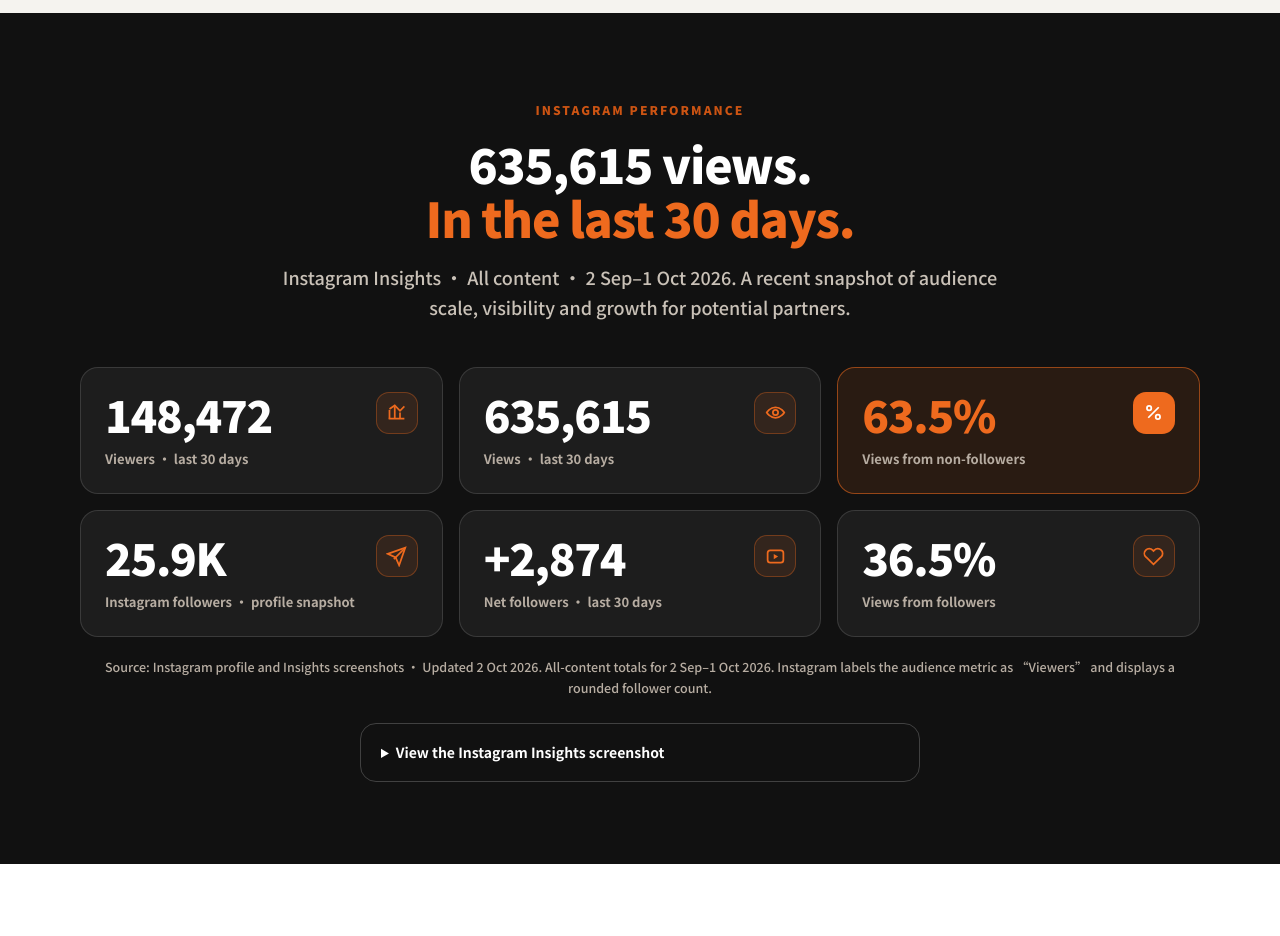
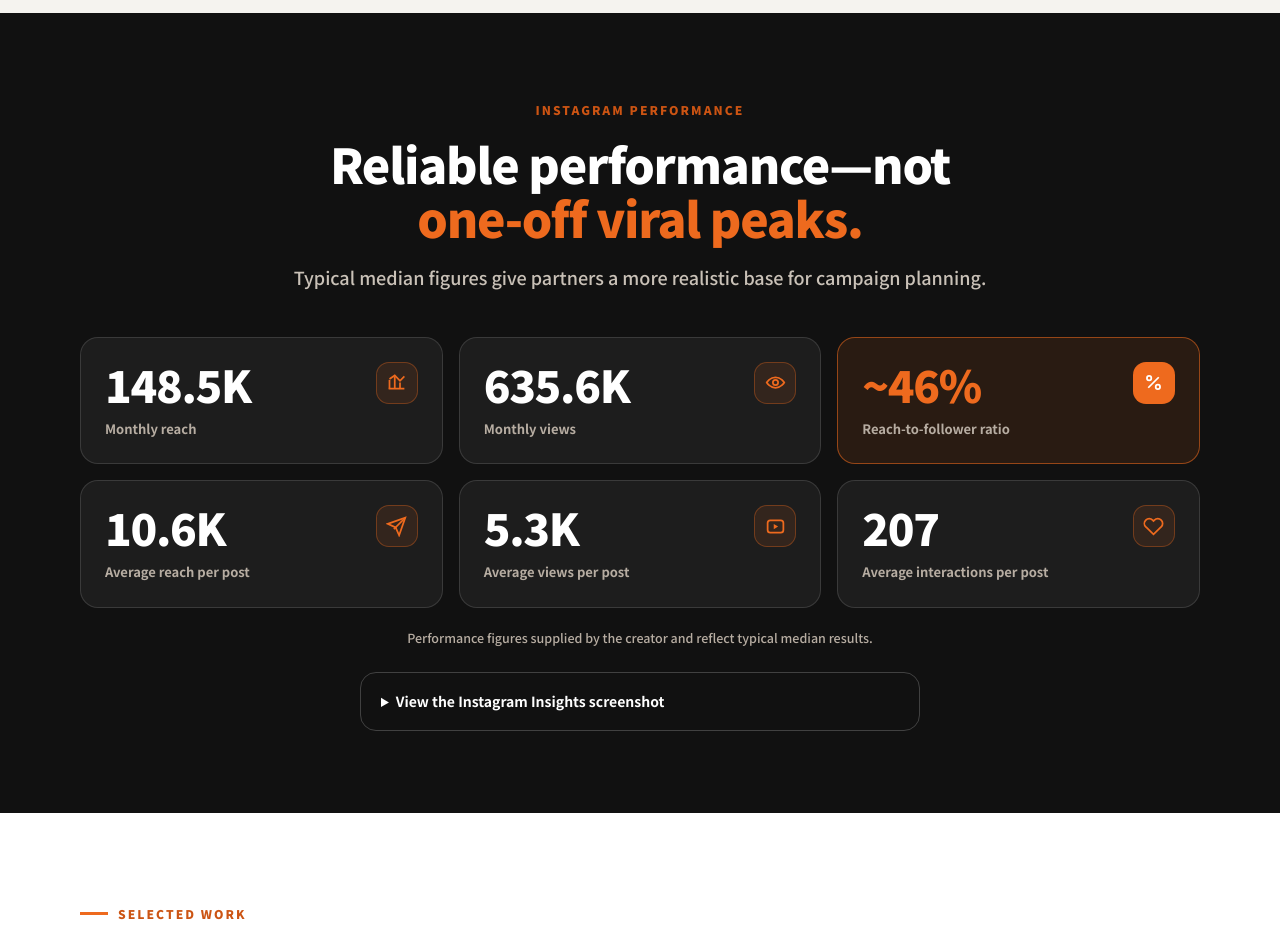
Before and after one commit to ahmoimotivation/ratecard, a plain HTML site: page index.html in a window 1280 px wide. Shown: the part 2480-3416 px from the top of the page. Drawn offline with Linux system fonts and the light colour scheme.

```diff
--- a/index.html
+++ b/index.html
@@ -565,36 +565,36 @@
       <div class="wrap">
         <div class="section-head center">
           <span class="eyebrow">Instagram Performance</span>
-          <h2 class="section-title">635,615 views.<br><span class="accent">In the last 30 days.</span></h2>
-          <p class="section-copy">Instagram Insights · All content · 2 Sep–1 Oct 2026. A recent snapshot of audience scale, visibility and growth for potential partners.</p>
+          <h2 class="section-title">Reliable performance—not<br><span class="accent">one-off viral peaks.</span></h2>
+          <p class="section-copy">Typical median figures give partners a more realistic base for campaign planning.</p>
         </div>
         <div class="metrics">
           <div class="metric">
-            <div class="metric-head"><div class="metric-value">148,472</div><div class="metric-icon" aria-hidden="true"><svg viewBox="0 0 24 24" fill="none" stroke="currentColor" stroke-width="2"><path d="M4 19V9"/><path d="M10 19V5"/><path d="M16 19v-7"/><path d="M3 19h18"/><path d="M4 8l6-4 6 6 5-5"/></svg></div></div>
-            <div class="metric-label">Viewers · last 30 days</div>
+            <div class="metric-head"><div class="metric-value">148.5K</div><div class="metric-icon" aria-hidden="true"><svg viewBox="0 0 24 24" fill="none" stroke="currentColor" stroke-width="2"><path d="M4 19V9"/><path d="M10 19V5"/><path d="M16 19v-7"/><path d="M3 19h18"/><path d="M4 8l6-4 6 6 5-5"/></svg></div></div>
+            <div class="metric-label">Monthly reach</div>
           </div>
           <div class="metric">
-            <div class="metric-head"><div class="metric-value">635,615</div><div class="metric-icon" aria-hidden="true"><svg viewBox="0 0 24 24" fill="none" stroke="currentColor" stroke-width="2"><path d="M2 12s3.5-6 10-6 10 6 10 6-3.5 6-10 6S2 12 2 12z"/><circle cx="12" cy="12" r="3"/></svg></div></div>
-            <div class="metric-label">Views · last 30 days</div>
+            <div class="metric-head"><div class="metric-value">635.6K</div><div class="metric-icon" aria-hidden="true"><svg viewBox="0 0 24 24" fill="none" stroke="currentColor" stroke-width="2"><path d="M2 12s3.5-6 10-6 10 6 10 6-3.5 6-10 6S2 12 2 12z"/><circle cx="12" cy="12" r="3"/></svg></div></div>
+            <div class="metric-label">Monthly views</div>
           </div>
           <div class="metric featured">
-            <div class="metric-head"><div class="metric-value">63.5%</div><div class="metric-icon" aria-hidden="true"><svg viewBox="0 0 24 24" fill="none" stroke="currentColor" stroke-width="2"><path d="M6 18L18 6"/><circle cx="7" cy="7" r="2.5"/><circle cx="17" cy="17" r="2.5"/></svg></div></div>
-            <div class="metric-label">Views from non-followers</div>
+            <div class="metric-head"><div class="metric-value">~46%</div><div class="metric-icon" aria-hidden="true"><svg viewBox="0 0 24 24" fill="none" stroke="currentColor" stroke-width="2"><path d="M6 18L18 6"/><circle cx="7" cy="7" r="2.5"/><circle cx="17" cy="17" r="2.5"/></svg></div></div>
+            <div class="metric-label">Reach-to-follower ratio</div>
           </div>
           <div class="metric">
-            <div class="metric-head"><div class="metric-value">25.9K</div><div class="metric-icon" aria-hidden="true"><svg viewBox="0 0 24 24" fill="none" stroke="currentColor" stroke-width="2"><path d="M22 2L9 15"/><path d="M22 2l-7 20-4-9-9-4 20-7z"/></svg></div></div>
-            <div class="metric-label">Instagram followers · profile snapshot</div>
+            <div class="metric-head"><div class="metric-value">10.6K</div><div class="metric-icon" aria-hidden="true"><svg viewBox="0 0 24 24" fill="none" stroke="currentColor" stroke-width="2"><path d="M22 2L9 15"/><path d="M22 2l-7 20-4-9-9-4 20-7z"/></svg></div></div>
+            <div class="metric-label">Average reach per post</div>
           </div>
           <div class="metric">
-            <div class="metric-head"><div class="metric-value">+2,874</div><div class="metric-icon" aria-hidden="true"><svg viewBox="0 0 24 24" fill="none" stroke="currentColor" stroke-width="2"><rect x="3" y="5" width="18" height="14" rx="3"/><path d="M10 9l5 3-5 3V9z" fill="currentColor" stroke="none"/></svg></div></div>
-            <div class="metric-label">Net followers · last 30 days</div>
+            <div class="metric-head"><div class="metric-value">5.3K</div><div class="metric-icon" aria-hidden="true"><svg viewBox="0 0 24 24" fill="none" stroke="currentColor" stroke-width="2"><rect x="3" y="5" width="18" height="14" rx="3"/><path d="M10 9l5 3-5 3V9z" fill="currentColor" stroke="none"/></svg></div></div>
+            <div class="metric-label">Average views per post</div>
           </div>
           <div class="metric">
-            <div class="metric-head"><div class="metric-value">36.5%</div><div class="metric-icon" aria-hidden="true"><svg viewBox="0 0 24 24" fill="none" stroke="currentColor" stroke-width="2"><path d="M20.8 4.6a5.5 5.5 0 0 0-7.8 0L12 5.6l-1-1a5.5 5.5 0 0 0-7.8 7.8l1 1L12 21l7.8-7.6 1-1a5.5 5.5 0 0 0 0-7.8z"/></svg></div></div>
-            <div class="metric-label">Views from followers</div>
+            <div class="metric-head"><div class="metric-value">207</div><div class="metric-icon" aria-hidden="true"><svg viewBox="0 0 24 24" fill="none" stroke="currentColor" stroke-width="2"><path d="M20.8 4.6a5.5 5.5 0 0 0-7.8 0L12 5.6l-1-1a5.5 5.5 0 0 0-7.8 7.8l1 1L12 21l7.8-7.6 1-1a5.5 5.5 0 0 0 0-7.8z"/></svg></div></div>
+            <div class="metric-label">Average interactions per post</div>
           </div>
         </div>
-        <p class="data-note">Source: Instagram profile and Insights screenshots · Updated 2 Oct 2026. All-content totals for 2 Sep–1 Oct 2026. Instagram labels the audience metric as “Viewers” and displays a rounded follower count.</p>
+        <p class="data-note">Performance figures supplied by the creator and reflect typical median results.</p>
         <details class="insights-proof">
           <summary>View the Instagram Insights screenshot</summary>
           <figure>
```
